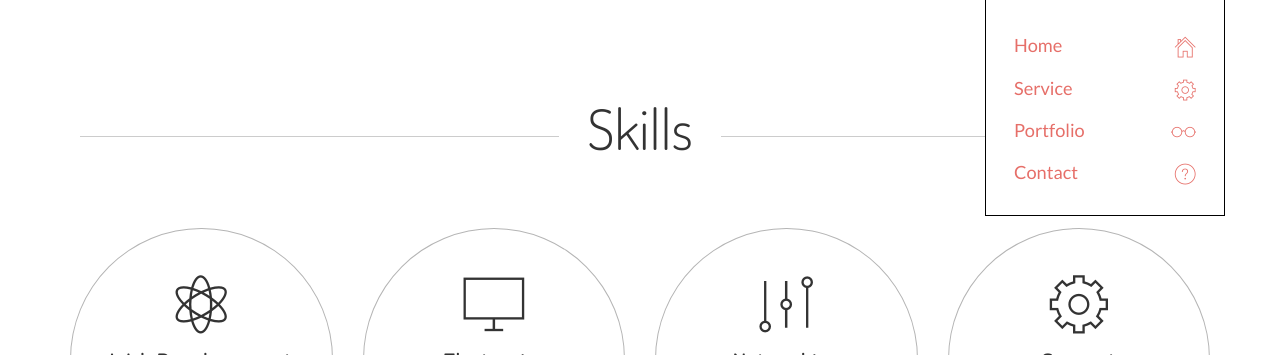
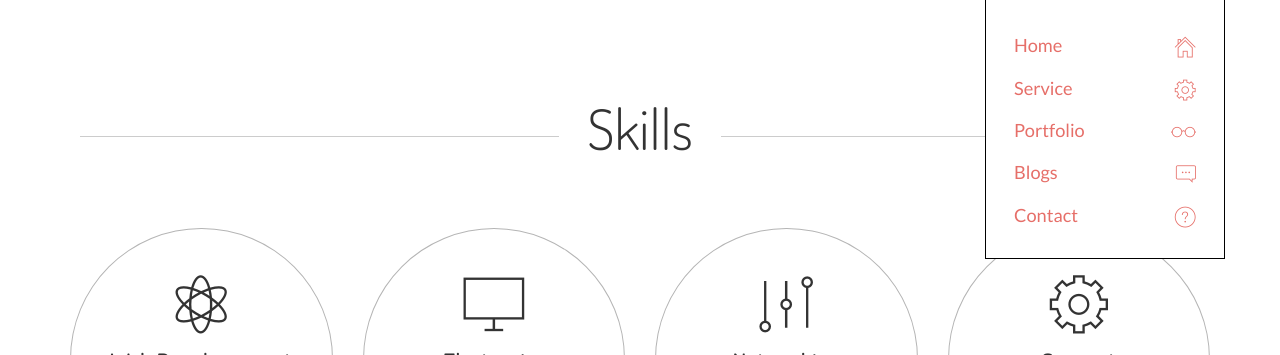
Before and after one commit to SulavGaire/SulavGaire, a plain HTML site: page index.html in a window 1280 px wide. Both pictures are taken after a click on the link 1192 px from the left and 835 px from the top of the page. Shown: the part 880-1235 px from the top of the page. Drawn offline with Linux system fonts and the light colour scheme; some packages are replaced by stand-ins of ours.

Commit message:
Blogs added
adding notion blogs link

```diff
--- a/index.html
+++ b/index.html
@@ -54,7 +54,7 @@
                                      <li><a data-scroll href="#body">Home <i class="pe-7s-home"></i></a><span class="menu-effect"></span></li>
                                      <li><a data-scroll href="#services">Service <i class="pe-7s-config"></i></a><span class="menu-effect"></span></li>
                                      <li><a data-scroll href="#portfolio">Portfolio <i class="pe-7s-glasses"></i></a><span class="menu-effect"></span></li>
-                                     <!-- <li><a data-scroll href="#testimonial">Testimonial <i class="pe-7s-comment"></i><span class="menu-effect"></span></a></li> -->
+                                     <li><a data-scroll href="https://sulavgaire.notion.site/sulavgaire/BLOGS-ab657b51b5e04524b8c9a28af83be9bf">Blogs<i class="pe-7s-comment"></i><span class="menu-effect"></span></a></li>
                                      <li><a data-scroll href="#contact">Contact <i class="pe-7s-help1"></i></a><span class="menu-effect"></span></li>
                                  </ul>
                              </div>
```
